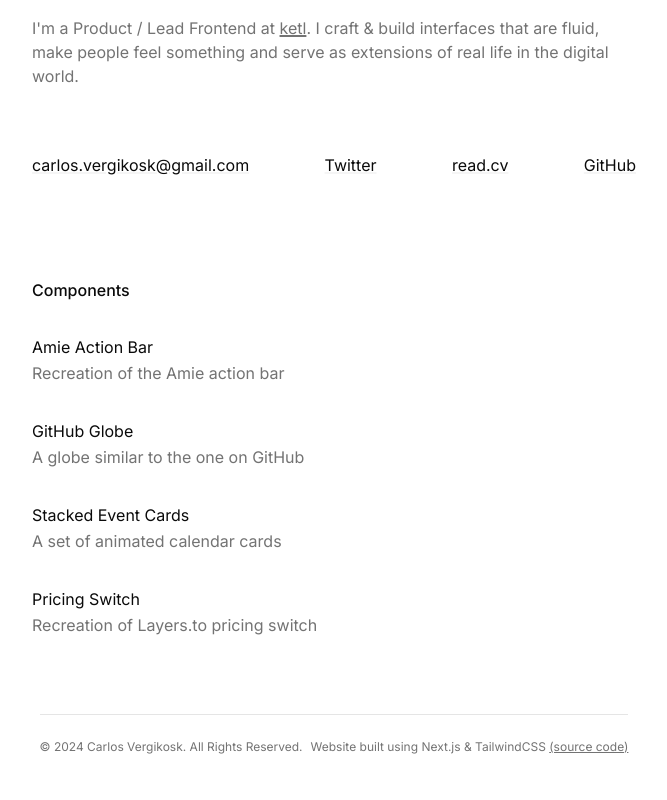
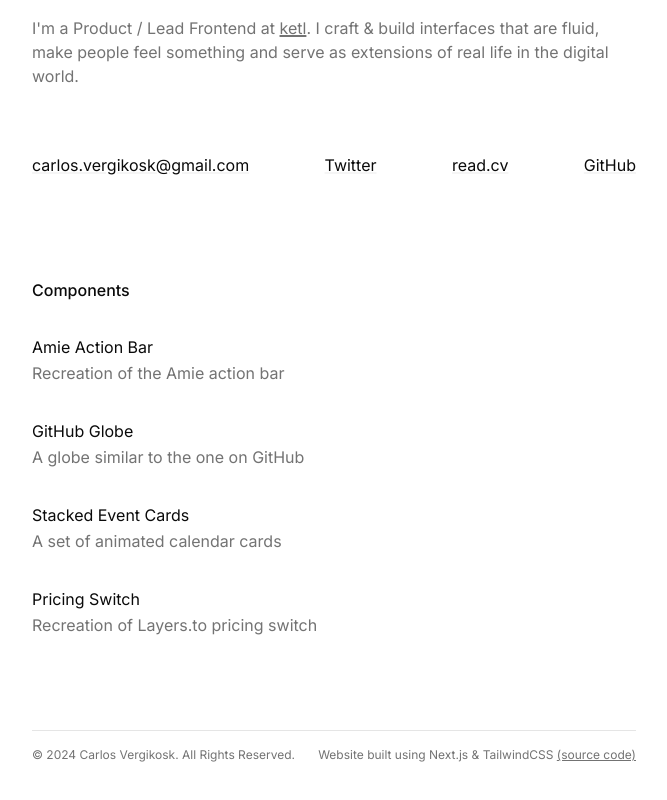
Before and after one commit to CarlosVergikosk/portofolio, a Next.js app: page / in a window 1280 px wide. Shown: the part 240-1040 px from the top of the page, without its empty margins (306-973 px from the left). Built offline with nearby package versions, Linux system fonts and the light colour scheme.

Commit message:
Update layout and footer in RootLayout and Home components

```diff
--- a/app/layout.tsx
+++ b/app/layout.tsx
@@ -18,7 +18,7 @@
 }>) {
   return (
     <html lang="en" className="scrollbar-hide">
-      <body className={cn(inter.className, "h-full")}>{children}</body>
+      <body className={cn(inter.className, "h-screen")}>{children}</body>
       <Analytics />
     </html>
   );
--- a/app/page.tsx
+++ b/app/page.tsx
@@ -7,9 +7,9 @@
 
 export default function Home() {
   return (
-    <div className="mx-auto my-8 max-w-[692px] py-5 antialiased sm:my-16 sm:px-6 sm:py-0">
+    <div className="mx-auto my-8 max-w-[692px] py-5 antialiased sm:my-16 sm:px-6 sm:py-0 h-full">
       <Header />
-      <main className="mx-auto flex w-full flex-col items-center justify-center leading-relaxed">
+      <main className="mx-auto flex w-full flex-col items-center h-auto leading-relaxed">
         <div className="px-5">
           <Title>About</Title>
           <Description>
@@ -78,8 +78,9 @@
             />
           </div>
         </div>
-        <div className="px-5">
-          <Separator className="mt-16 mb-6 w-full" />
+      </main>
+      <footer className="px-5 pt-16 mt-auto pb-6 sm:pb-8">
+        <Separator className="my-4 w-full" />
         <div className="flex flex-wrap justify-between items-start gap-2 w-full ">
           <span className="text-muted-foreground text-xs">
             {`© ${new Date().getFullYear()} Carlos Vergikosk. All Rights Reserved.`}
@@ -94,8 +95,7 @@
             </Reference>
           </span>
         </div>
-        </div>
-      </main>
+      </footer>
     </div>
   );
 }
```
Lines whose indentation alone changed are shown as unchanged.
